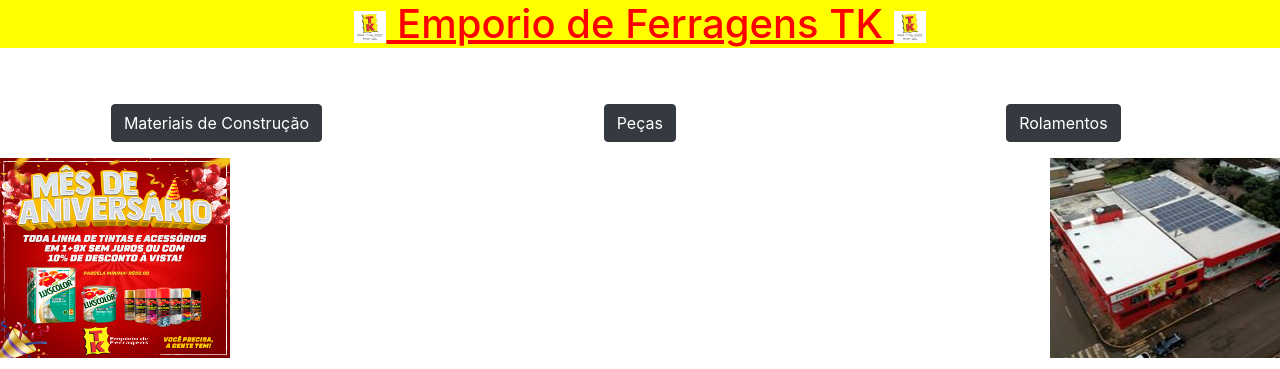
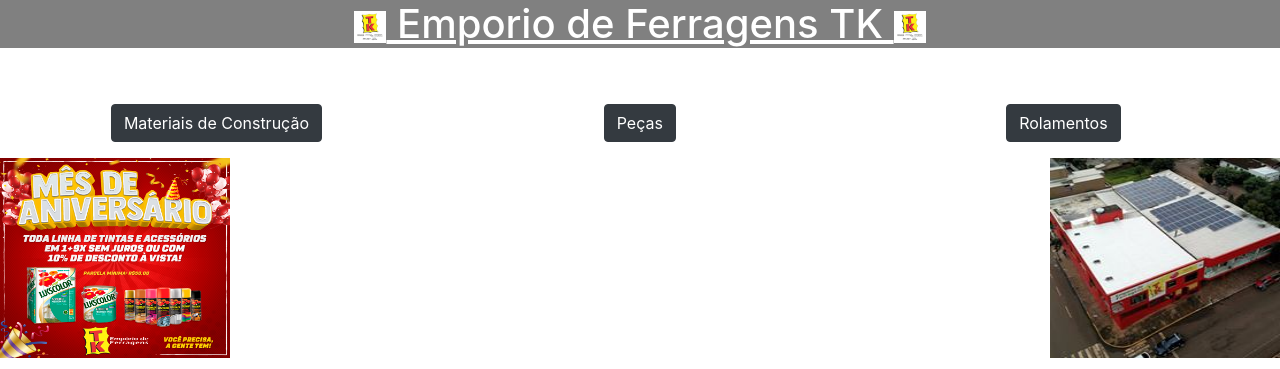
Before and after one commit to ifma-srm/loja-topicos, a plain HTML site: page Projeto TK/tk.html in a window 1280 px wide. Shown: the top 369 px of the page. Drawn offline with Linux system fonts and the light colour scheme.

Commit message:
MDL Started

```diff
--- a/Projeto TK/tk.html
+++ b/Projeto TK/tk.html
@@ -88,8 +88,8 @@
 	<script type="text/javascript">
 		function titulo(){
 			var h1 = document.getElementsByTagName("h1");
-			h1[0].style.color = "red";
-			h1[0].style.backgroundColor = "yellow";
+			h1[0].style.color = "white";
+			h1[0].style.backgroundColor = "gray";
 			h1[0].style.textDecoration = "underline";
 
 			var link = document.getElementsByTagName("a");
```
